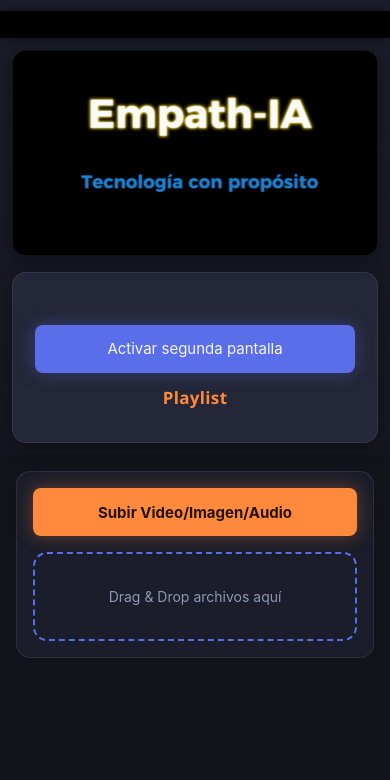
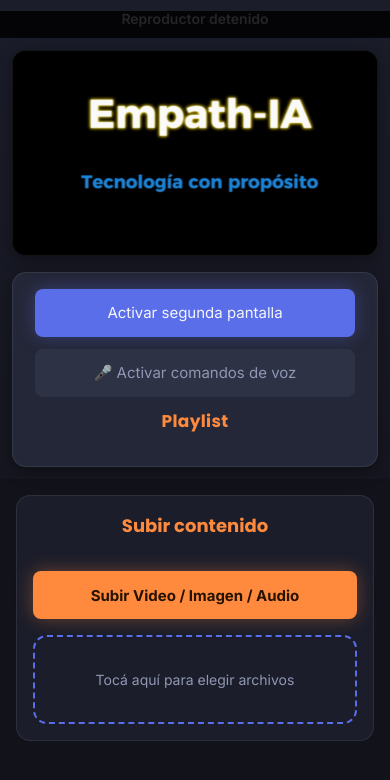
Before and after one commit to Xantino1997/reproductor, a website: page public/index.html in a window 390 px wide. Drawn offline with Linux system fonts and the light colour scheme; some packages are replaced by stand-ins of ours; a script that the page names is missing.

Commit message:
Update index.html

```diff
--- a/public/index.html
+++ b/public/index.html
@@ -2,52 +2,28 @@
 <html lang="es">
 <head>
   <meta charset="UTF-8" />
-  <meta name="viewport" content="width=device-width, initial-scale=1.0" />
+  <meta name="viewport" content="width=device-width, initial-scale=1.0, viewport-fit=cover" />
+  <meta name="theme-color" content="#11121a" />
   <title>Media Player</title>
+
   <!-- Favicon -->
   <link rel="icon" href="./Img/Empathia.png" type="image/png" />
-  <!-- Meta tag for link preview image -->
+
+  <!-- Meta tag para preview de links -->
   <meta property="og:image" content="./Img/Empathia.png" />
   <meta property="og:image:type" content="image/png" />
   <meta property="og:image:width" content="128" />
   <meta property="og:image:height" content="128" />
+
+  <!-- Tipografías -->
+  <link rel="preconnect" href="https://fonts.googleapis.com" />
+  <link rel="preconnect" href="https://fonts.gstatic.com" crossorigin />
+  <link
+    href="https://fonts.googleapis.com/css2?family=Inter:wght@400;500;600;700&family=Poppins:wght@600;700&display=swap"
+    rel="stylesheet"
+  />
+
   <link rel="stylesheet" href="./style.css" />
-  <style>
-    /* CSS para el mensaje deslizante */
-    .scrolling-message {
-      position: absolute;
-      bottom: 0;
-      left: 0;
-      width: 100%;
-      background-color: black;
-      color: #00c8ff; /* Color celeste */
-      text-align: center;
-      white-space: nowrap;
-      overflow: hidden;
-      box-shadow: 0 0 10px rgba(0, 0, 0, 0.5); /* Sombra opcional */
-      margin-right: 20px;
-    }
-
-    .scrolling-message span {
-      display: inline-block;
-      padding-left: 100%;
-      animation: scroll-left 40s linear infinite;
-    }
-
-    @keyframes scroll-left {
-      from {
-        transform: translateX(100%);
-      }
-      to {
-        transform: translateX(-100%);
-      }
-    }
-
-    .player-container {
-      position: relative; /* Necesario para posicionar el mensaje deslizante */
-      text-align:center;
-    }
-  </style>
 </head>
 <body>
   <div class="player-container">
@@ -58,26 +34,35 @@
       <span>Este es el nombre del elemento actual en la playlist.</span>
     </div>
   </div>
+
   <div class="reproductor-buttons">
     <!-- Reproductores de video, imagen y audio en la pantalla principal -->
     <div class="media-display">
-      <!-- Imagen estándar de inicio -->
-      <video id="videoPlayer" controls hidden></video>
-      <img id="imageDisplay" src="/Img/Empathia.png" alt="Empathia" />
-      <audio id="audioPlayer" controls hidden></audio> <!-- Elemento de audio -->
+      <video id="videoPlayer" controls playsinline hidden></video>
+      <img id="imageDisplay" src="./Img/Empathia.png" alt="Empathia" />
+      <audio id="audioPlayer" controls hidden></audio>
     </div>
+
     <div class="playlist-section">
       <div class="second-screen-section">
-        <br />
-        <button id="activateSecondScreenBtn">Activar segunda pantalla</button>
+        <button id="activateSecondScreenBtn" aria-pressed="false">
+          Activar segunda pantalla
+        </button>
+        <button id="voiceCmdBtn" aria-pressed="false">
+          🎤 Activar comandos de voz
+        </button>
         <h3>Playlist</h3>
       </div>
       <ul id="playlist" class="draggable-list"></ul>
     </div>
   </div>
+
   <div class="upload-section">
     <div class="drag-section">
-      <button class="uploadBtn" id="uploadBtn">Subir Video/Imagen/Audio</button>
+      <h2>Subir contenido</h2>
+      <button class="uploadBtn" id="uploadBtn">
+        Subir Video / Imagen / Audio
+      </button>
       <input
         type="file"
         id="fileInput"
@@ -85,8 +70,9 @@
         multiple
         hidden
       />
-      <div class="drag-drop-area" id="dragDropArea">
-        Drag & Drop archivos aquí
+      <div class="drag-drop-area" id="dragDropArea" role="button" tabindex="0">
+        <span class="dnd-desktop-text">Arrastrá y soltá archivos aquí</span>
+        <span class="dnd-mobile-text">Tocá aquí para elegir archivos</span>
       </div>
     </div>
   </div>
@@ -94,14 +80,10 @@
   <script src="./script.js"></script>
   <script src="https://cdn.jsdelivr.net/npm/sweetalert2@11"></script>
   <script>
-    // Ejemplo de JavaScript para actualizar el mensaje deslizante
     function updateScrollingMessage(text) {
       const scrollingMessage = document.getElementById('scrollingMessage');
       scrollingMessage.querySelector('span').textContent = text;
     }
-
-    // Ejemplo de cómo usar la función con el nombre del elemento activo
-    // Puedes reemplazar esto con el nombre real del elemento seleccionado
     const activeItemName = "Playlist";
     updateScrollingMessage(`Actualmente esperando: ${activeItemName}`);
   </script>
```
